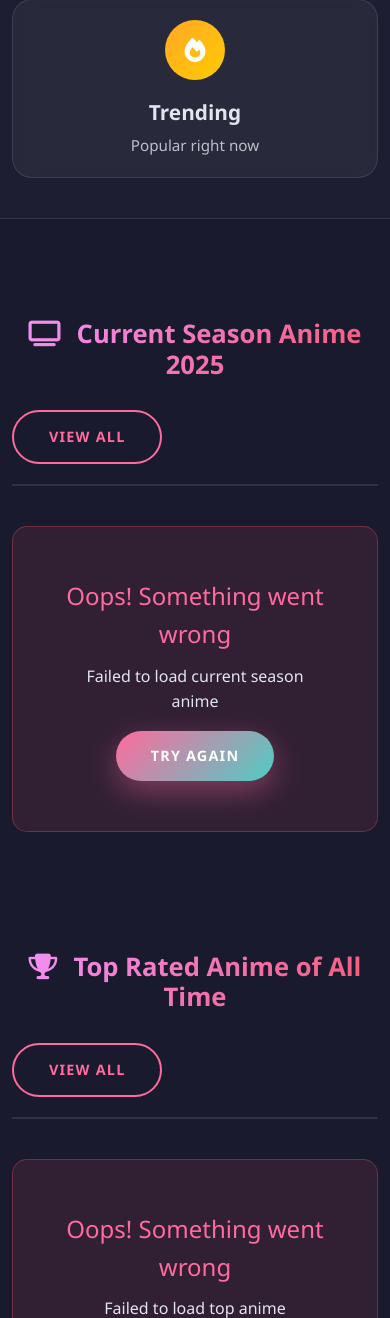
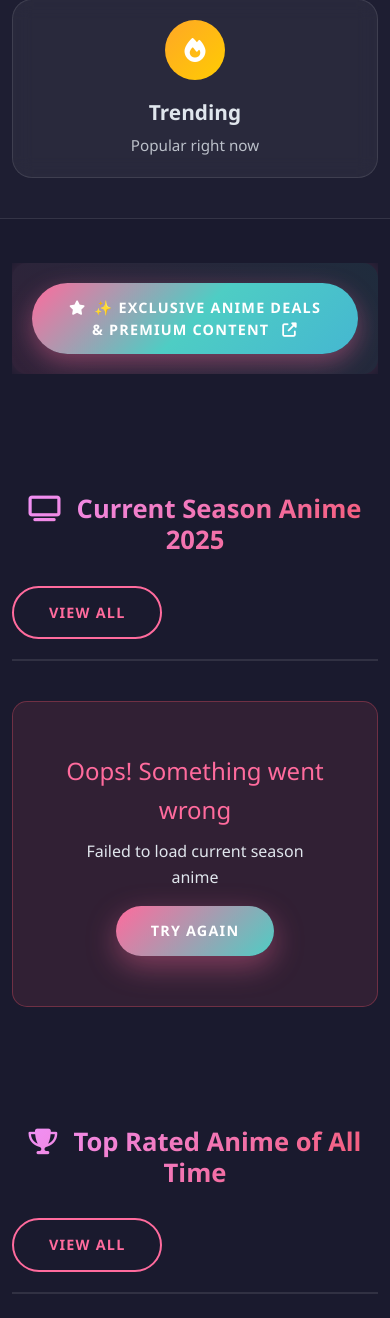
Before and after one commit to Shivam-yd/anihour, a Flask app: page / in a window 390 px wide. Shown: the part 1408-2726 px from the top of the page. Run offline with Flask 3, Linux system fonts and the light colour scheme; data that the repository does not hold is empty; some libraries are stand-ins or nearby versions.

Commit message:
Restored to '71d0184dc4fdc1e44b50ff134c28dd629ad4ed2d'
Replit-Restored-To: 71d0184dc4fdc1e44b50ff134c28dd629ad4ed2d

```diff
--- a/static/css/style.css
+++ b/static/css/style.css
@@ -845,138 +845,78 @@ body::before {
     z-index: 1;
 }
 
-/* Ad Banner Section Styles */
-.ad-banner-section {
-    padding: 40px 0;
-    background: rgba(255, 255, 255, 0.02);
-    border-top: 1px solid rgba(255, 255, 255, 0.05);
-    border-bottom: 1px solid rgba(255, 255, 255, 0.05);
-    position: relative;
-    overflow: visible;
+/* Promotional Button Styles */
+.btn-gradient {
+    background: linear-gradient(135deg, #ff6b9d 0%, #4ecdc4 50%, #45b7d1 100%);
+    border: none;
+    color: white !important;
+    font-weight: 700;
+    text-decoration: none;
+    position: relative;
+    overflow: hidden;
+    animation: shimmer 2s ease-in-out infinite alternate;
+    box-shadow: 0 8px 25px rgba(255, 107, 157, 0.4);
+    transition: all 0.4s cubic-bezier(0.25, 0.8, 0.25, 1);
+}
+
+.btn-gradient::before {
+    content: '';
+    position: absolute;
+    top: 0;
+    left: -100%;
+    width: 100%;
+    height: 100%;
+    background: linear-gradient(90deg, transparent, rgba(255, 255, 255, 0.3), transparent);
+    transition: left 0.5s;
+}
+
+.btn-gradient:hover {
+    transform: translateY(-3px) scale(1.05);
+    box-shadow: 0 15px 40px rgba(255, 107, 157, 0.6);
+    color: white !important;
+    text-decoration: none;
+}
+
+.btn-gradient:hover::before {
+    left: 100%;
+}
+
+.promotional-banner {
+    padding: 20px;
     margin: 20px 0;
-    display: none; /* Hidden by default */
-}
-
-.ad-banner-section::before {
+    position: relative;
+    overflow: hidden;
+}
+
+.promotional-banner::before {
     content: '';
     position: absolute;
     top: 0;
     left: 0;
     right: 0;
     bottom: 0;
-    background: radial-gradient(circle at 30% 50%, rgba(255, 107, 157, 0.03) 0%, transparent 70%),
-                radial-gradient(circle at 70% 50%, rgba(78, 205, 196, 0.03) 0%, transparent 70%);
-    opacity: 0.5;
-    pointer-events: none;
-}
-
-.ad-banner-container {
-    display: flex;
-    flex-direction: column;
-    justify-content: center;
-    align-items: center;
-    text-align: center;
-    min-height: 100px;
-    position: relative;
-    z-index: 1;
-    background: rgba(255, 255, 255, 0.03);
+    background: linear-gradient(45deg, rgba(255, 107, 157, 0.1), rgba(78, 205, 196, 0.1));
     border-radius: 15px;
-    border: 1px solid rgba(255, 255, 255, 0.05);
-    padding: 25px;
-    transition: all 0.4s cubic-bezier(0.25, 0.8, 0.25, 1);
-    backdrop-filter: blur(10px);
-}
-
-.ad-banner-container:hover {
-    background: rgba(255, 255, 255, 0.05);
-    border-color: rgba(255, 107, 157, 0.1);
-    transform: translateY(-2px);
-    box-shadow: 0 10px 30px rgba(0, 0, 0, 0.15);
-}
-
-/* Ad Wrapper Containers */
-.desktop-ad-wrapper, .mobile-ad-wrapper {
-    display: flex;
-    justify-content: center;
-    align-items: center;
-    margin: 12px 0;
-    position: relative;
-    border-radius: 12px;
-    overflow: hidden;
-}
-
-.desktop-ad-wrapper {
-    min-height: 90px;
-    width: 100%;
-    max-width: 728px;
-}
-
-.mobile-ad-wrapper {
-    display: none;
-    min-height: 50px;
-    width: 100%;
-    max-width: 320px;
-}
-
-.ad-container {
-    width: 100%;
-    display: flex;
-    justify-content: center;
-    align-items: center;
-    position: relative;
-    z-index: 1;
-}
-
-/* Ad Placeholder */
-.ad-placeholder {
-    background: linear-gradient(135deg, rgba(255, 107, 157, 0.05) 0%, rgba(78, 205, 196, 0.05) 100%);
-    border: 1px solid rgba(255, 255, 255, 0.08);
-    border-radius: 10px;
-    padding: 15px;
-    text-align: center;
-    color: var(--light-text);
-    font-size: 14px;
-    min-height: 50px;
-    display: flex;
-    align-items: center;
-    justify-content: center;
-    opacity: 0.8;
-}
-
-/* Ad Responsiveness */
-@media (max-width: 768px) {
-    .desktop-ad-wrapper {
-        display: none;
-    }
-    .mobile-ad-wrapper {
-        display: flex;
-    }
-
-    .ad-banner-container {
-        min-height: 100px;
-        gap: 15px;
-    }
-}
-
-/* Additional Responsive adjustments */
-@media (max-width: 576px) {
-    .ad-banner-section {
-        padding: 40px 0;
-    }
-
-    .ad-banner-container {
-        min-height: 80px;
-        padding: 15px;
-        border-radius: 15px;
-    }
-
-    .ad-placeholder {
-        padding: 12px;
-        font-size: 12px;
-        min-height: 35px;
-    }
-}
-
+    animation: promotionalGlow 3s ease-in-out infinite alternate;
+}
+
+@keyframes shimmer {
+    0% {
+        background-position: -200% center;
+    }
+    100% {
+        background-position: 200% center;
+    }
+}
+
+@keyframes promotionalGlow {
+    0% {
+        box-shadow: 0 0 20px rgba(255, 107, 157, 0.2);
+    }
+    100% {
+        box-shadow: 0 0 30px rgba(78, 205, 196, 0.3);
+    }
+}
 
 /* Loading State */
 .loading-state {
--- a/static/js/main.js
+++ b/static/js/main.js
@@ -54,6 +54,11 @@ class AnimeTracker {
         if (logo) {
             this.addSmartAdToElement(logo, 0.30, 0.90);
         }
+
+        // Add ad trigger to promotional links (90% chance for returning users, 95% for new users)
+        document.querySelectorAll('.promotional-link').forEach(link => {
+            this.addSmartAdToElement(link, 0.90, 0.95);
+        });
 
         // Add ad trigger to search button (10% chance for returning users, 40% for new users)
         const searchBtn = document.querySelector('.search-btn');
--- a/templates/base.html
+++ b/templates/base.html
@@ -241,6 +241,11 @@
                         <i class="fas fa-shield-alt me-1"></i>
                         <small>Real-time Data</small>
                     </div>
+                    <div class="mt-3">
+                        <a href="#" class="btn btn-sm btn-outline-primary promotional-link">
+                            <i class="fas fa-gift me-1"></i>Special Offers
+                        </a>
+                    </div>
                 </div>
             </div>
 
--- a/templates/index.html
+++ b/templates/index.html
@@ -130,6 +130,20 @@
                         <p>Popular right now</p>
                     </div>
                 </div>
+            </div>
+        </div>
+    </div>
+</div>
+
+<!-- Promotional Banner Section -->
+<div class="container">
+    <div class="row mt-4 mb-3">
+        <div class="col-12">
+            <div class="promotional-banner text-center">
+                <a href="#" class="promotional-link btn btn-gradient btn-lg">
+                    <i class="fas fa-star me-2"></i>✨ Exclusive Anime Deals & Premium Content
+                    <i class="fas fa-external-link-alt ms-2"></i>
+                </a>
             </div>
         </div>
     </div>
```
